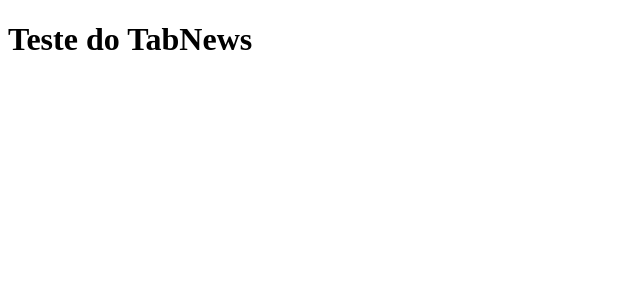
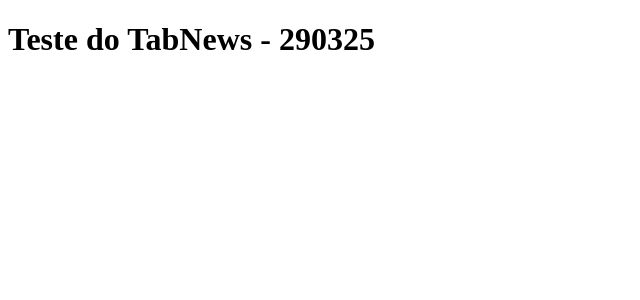
Before and after one commit to germanobender/clone-tabnews, a Next.js app: page / in a window 1280 px wide. Shown: the top 300 px of the page, without its empty margins (0-640 px from the left). Built offline with nearby package versions, Linux system fonts and the light colour scheme.

Commit message:
nova string

```diff
--- a/pages/index.js
+++ b/pages/index.js
@@ -1,5 +1,5 @@
 function Home() {
-    return <h1>Teste do TabNews</h1>;
+    return <h1>Teste do TabNews - 290325</h1>;
 }
 
 export default Home;
```
